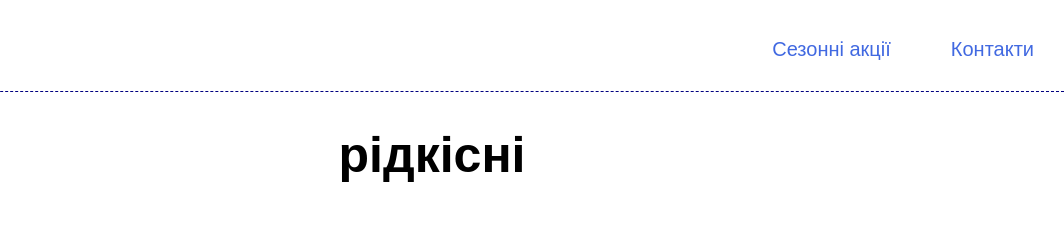
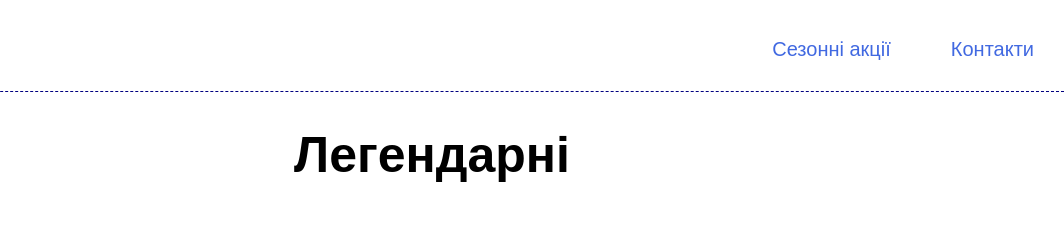
Before and after one commit to gus228999333/capibara, a plain HTML site: page legendary.html in a window 1280 px wide. Shown: the top 234 px of the page, without its empty margins (208-1272 px from the left). Drawn offline with Linux system fonts and the light colour scheme.

Commit message:
Update legendary.html

```diff
--- a/legendary.html
+++ b/legendary.html
@@ -5,7 +5,7 @@
             <a href="">Контакти</a>
         </nav>
         <main>
-            <h1>рідкісні</h1>
+            <h1>Легендарні</h1>
             <div class="container">
                 <div class="gallery">
                     <img src="/uploads/2021/02/landscape-4347888_1920_0_1613114773.png"/>
```
